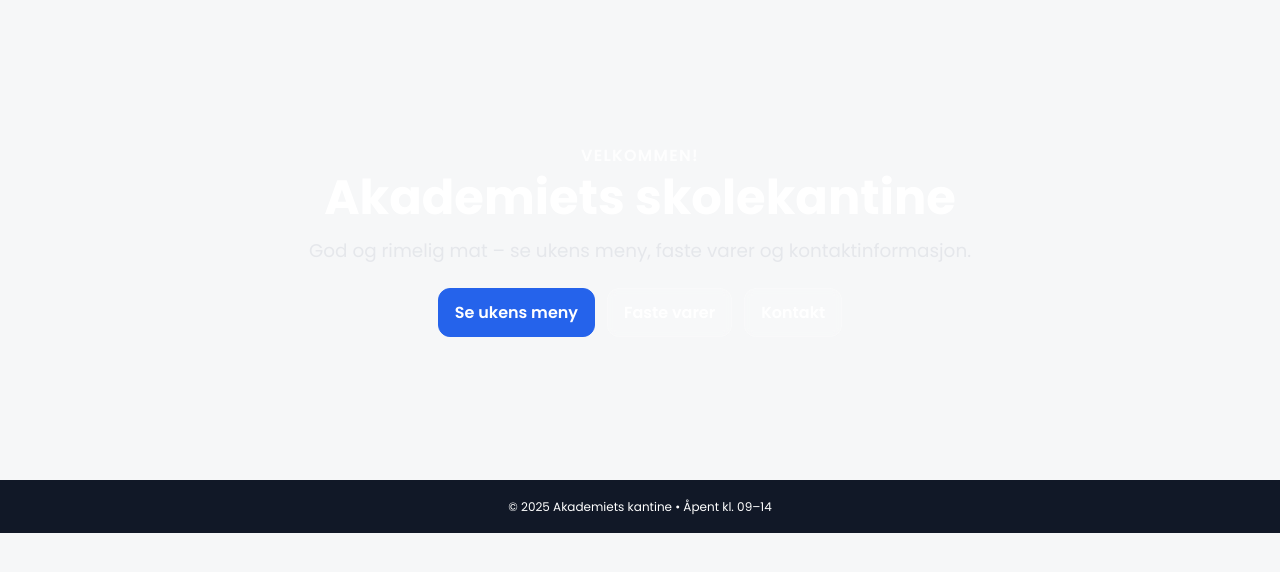
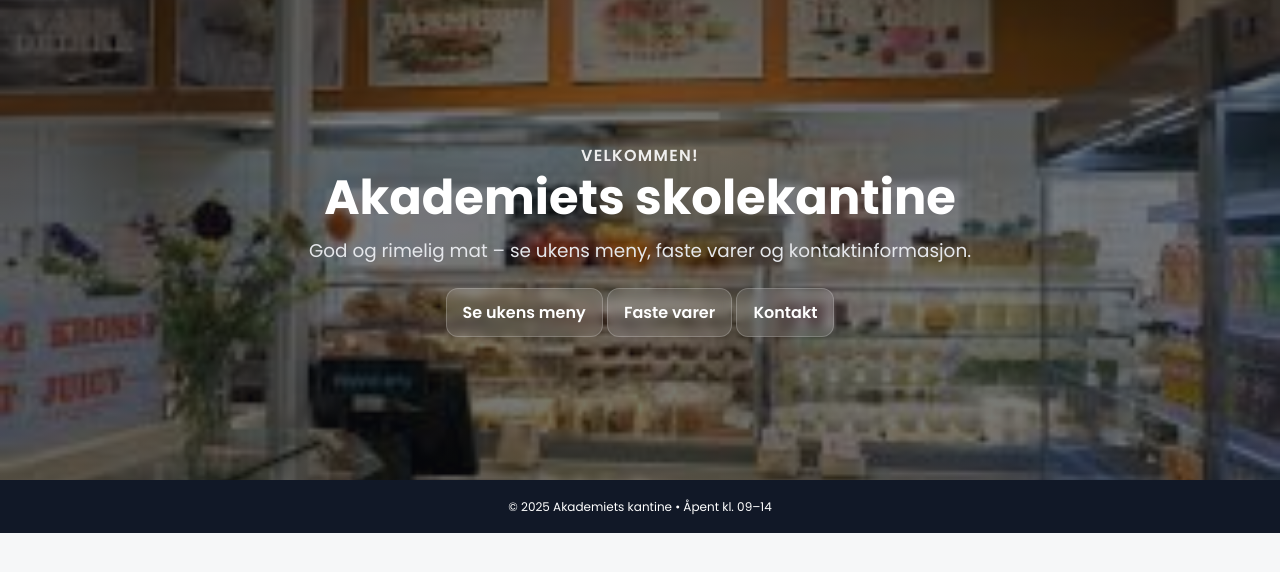
Before and after one commit to haujul11/kantineprosjekt, a Flask app: page / in a window 1280 px wide. Shown: the part 57-629 px from the top of the page. Run offline with Flask 3, Linux system fonts and the light colour scheme.

Commit message:
enkel flask app

```diff
--- a/templates/index.html
+++ b/templates/index.html
@@ -1,18 +1,21 @@
 {% extends "base.html" %}
 {% block title %}Hjem • Akademiets kantine{% endblock %}
+{% block content %}
 
-{% block content %}
-<section class="hero" style="--hero:url('{{ url_for('static', filename='kantine.jpeg') }}')">
+<section class="hero"
+  style="background-image: linear-gradient(rgba(8,11,18,.55), rgba(8,11,18,.55)),
+          url('{{ url_for('static', filename='kantine.jpeg') }}');">
   <div class="hero__inner">
     <p class="eyebrow">Velkommen!</p>
     <h1>Akademiets skolekantine</h1>
     <p class="lead">God og rimelig mat – se ukens meny, faste varer og kontaktinformasjon.</p>
 
-    <div class="actions">
-      <a class="btn btn-primary" href="{{ url_for('meny') }}">Se ukens meny</a>
-      <a class="btn" href="{{ url_for('varer_side') }}">Faste varer</a>
-      <a class="btn" href="{{ url_for('kontakt') }}">Kontakt</a>
+    <div class="hero__cta">
+      <a class="btn" href="{{ url_for('meny') }}">Se ukens meny</a>
+      <a class="btn btn--ghost" href="{{ url_for('varer_side') }}">Faste varer</a>
+      <a class="btn btn--ghost" href="{{ url_for('kontakt') }}">Kontakt</a>
     </div>
   </div>
 </section>
+
 {% endblock %}
```
